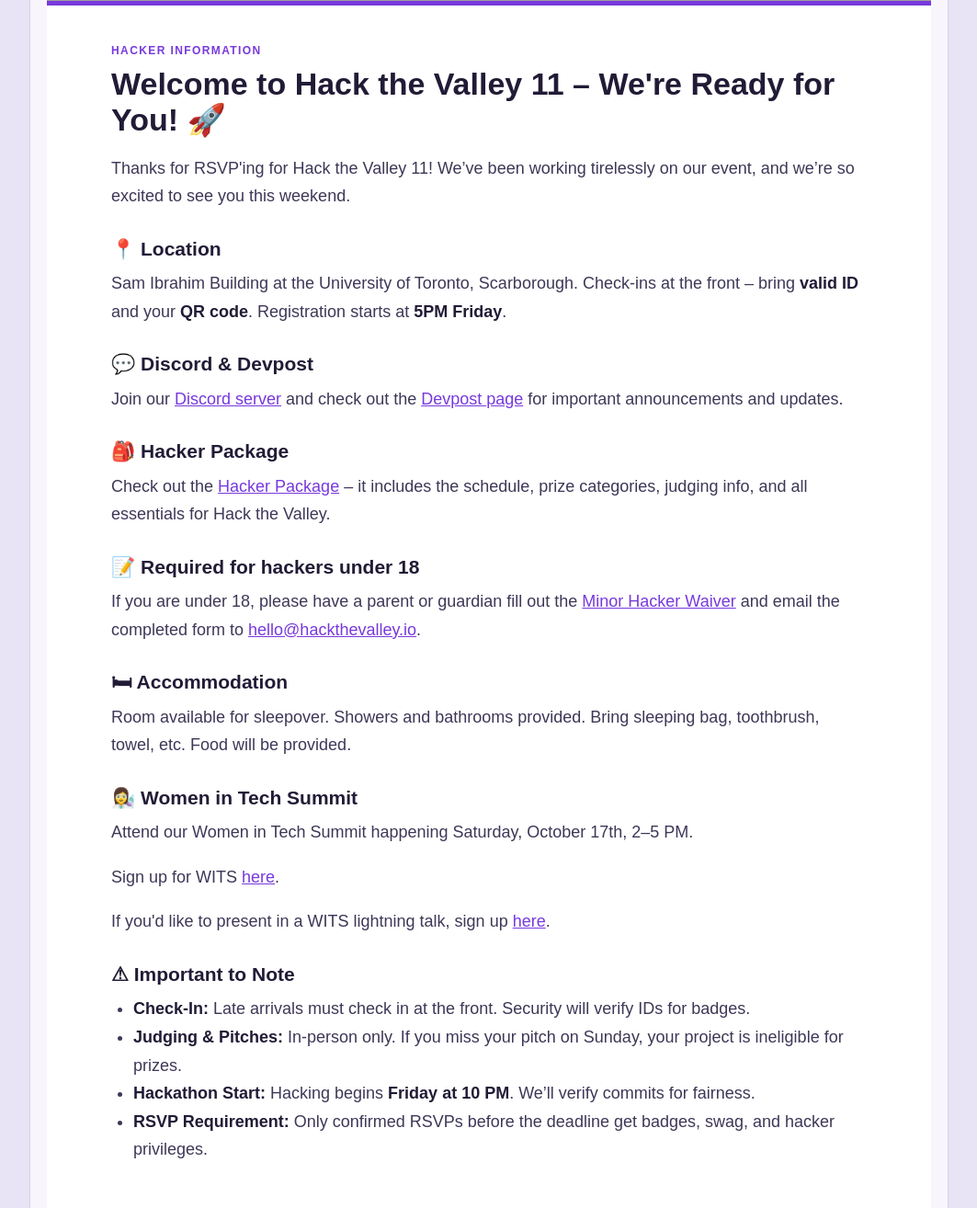
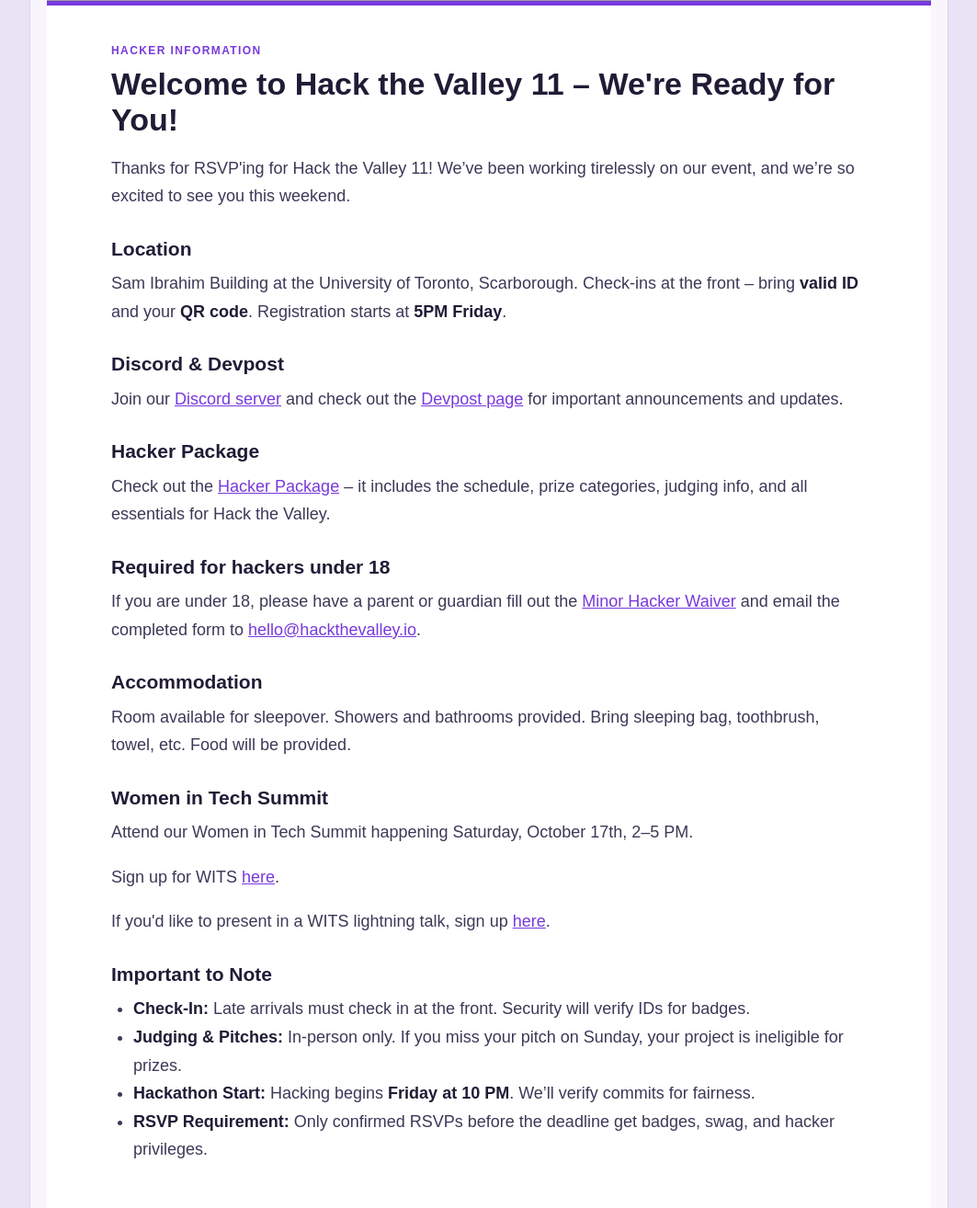
Before and after one commit to hackthevalley/hack-the-back, a Python web app: template templates/hacker_package.html in a window 1280 px wide. Shown: the part 772-2086 px from the top of the page at 92% size, without its empty margins (108-1171 px from the left). Run offline with Jinja, Linux system fonts and the light colour scheme; the template is opened without the code that fills it, so the values that code supplies are empty; grey boxes are pictures that could not be loaded.

Commit message:
Remove emojis

```diff
--- a/templates/hacker_package.html
+++ b/templates/hacker_package.html
@@ -86,30 +86,30 @@
                   <tr>
                     <td class="content-inner" style="padding: 42px 70px 44px; font-family: Arial, Helvetica, sans-serif; color: #3f3757">
                       <p class="eyebrow" style="margin: 0 0 10px; font-size: 12px; font-weight: bold; letter-spacing: 1.4px; text-transform: uppercase; color: #7839DC">Hacker information</p>
-                      <p class="heading" style="margin: 0 0 18px; font-size: 34px; line-height: 1.15; font-weight: bold; color: #221b36">Welcome to Hack the Valley 11 – We're Ready for You! 🚀</p>
+                      <p class="heading" style="margin: 0 0 18px; font-size: 34px; line-height: 1.15; font-weight: bold; color: #221b36">Welcome to Hack the Valley 11 – We're Ready for You!</p>
                       <p class="body-copy" style="margin: 0 0 18px; font-size: 18px; line-height: 1.7; color: #3f3757">Thanks for RSVP'ing for Hack the Valley 11! We’ve been working tirelessly on our event, and we’re so excited to see you this weekend.</p>
 
-                      <p class="section-heading" style="margin: 28px 0 8px; font-size: 21px; line-height: 1.35; font-weight: bold; color: #221b36">📍 Location</p>
+                      <p class="section-heading" style="margin: 28px 0 8px; font-size: 21px; line-height: 1.35; font-weight: bold; color: #221b36">Location</p>
                       <p class="body-copy" style="margin: 0 0 18px; font-size: 18px; line-height: 1.7; color: #3f3757">Sam Ibrahim Building at the University of Toronto, Scarborough. Check-ins at the front – bring <strong style="color: #221b36">valid ID</strong> and your <strong style="color: #221b36">QR code</strong>. Registration starts at <strong style="color: #221b36">5PM Friday</strong>.</p>
 
-                      <p class="section-heading" style="margin: 28px 0 8px; font-size: 21px; line-height: 1.35; font-weight: bold; color: #221b36">💬 Discord &amp; Devpost</p>
+                      <p class="section-heading" style="margin: 28px 0 8px; font-size: 21px; line-height: 1.35; font-weight: bold; color: #221b36">Discord &amp; Devpost</p>
                       <p class="body-copy" style="margin: 0 0 18px; font-size: 18px; line-height: 1.7; color: #3f3757">Join our <a href="{{ discord_link }}" target="_blank" rel="noopener noreferrer">Discord server</a> and check out the <a href="{{ devpost_link }}" target="_blank" rel="noopener noreferrer">Devpost page</a> for important announcements and updates.</p>
 
-                      <p class="section-heading" style="margin: 28px 0 8px; font-size: 21px; line-height: 1.35; font-weight: bold; color: #221b36">🎒 Hacker Package</p>
+                      <p class="section-heading" style="margin: 28px 0 8px; font-size: 21px; line-height: 1.35; font-weight: bold; color: #221b36">Hacker Package</p>
                       <p class="body-copy" style="margin: 0 0 18px; font-size: 18px; line-height: 1.7; color: #3f3757">Check out the <a href="{{ hacker_package_link }}" target="_blank" rel="noopener noreferrer">Hacker Package</a> – it includes the schedule, prize categories, judging info, and all essentials for Hack the Valley.</p>
 
-                      <p class="section-heading" style="margin: 28px 0 8px; font-size: 21px; line-height: 1.35; font-weight: bold; color: #221b36">📝 Required for hackers under 18</p>
+                      <p class="section-heading" style="margin: 28px 0 8px; font-size: 21px; line-height: 1.35; font-weight: bold; color: #221b36">Required for hackers under 18</p>
                       <p class="body-copy" style="margin: 0 0 18px; font-size: 18px; line-height: 1.7; color: #3f3757">If you are under 18, please have a parent or guardian fill out the <a href="https://raw.githubusercontent.com/hackthevalley/internal-resources/main/functions/static/htv11-hacker-liability-waiver.pdf" target="_blank" rel="noopener noreferrer">Minor Hacker Waiver</a> and email the completed form to <a href="mailto:hello@hackthevalley.io">hello@hackthevalley.io</a>.</p>
 
-                      <p class="section-heading" style="margin: 28px 0 8px; font-size: 21px; line-height: 1.35; font-weight: bold; color: #221b36">🛏 Accommodation</p>
+                      <p class="section-heading" style="margin: 28px 0 8px; font-size: 21px; line-height: 1.35; font-weight: bold; color: #221b36">Accommodation</p>
                       <p class="body-copy" style="margin: 0 0 18px; font-size: 18px; line-height: 1.7; color: #3f3757">Room available for sleepover. Showers and bathrooms provided. Bring sleeping bag, toothbrush, towel, etc. Food will be provided.</p>
 
-                      <p class="section-heading" style="margin: 28px 0 8px; font-size: 21px; line-height: 1.35; font-weight: bold; color: #221b36">👩‍🔬 Women in Tech Summit</p>
+                      <p class="section-heading" style="margin: 28px 0 8px; font-size: 21px; line-height: 1.35; font-weight: bold; color: #221b36">Women in Tech Summit</p>
                       <p class="body-copy" style="margin: 0 0 18px; font-size: 18px; line-height: 1.7; color: #3f3757">Attend our Women in Tech Summit happening Saturday, October 17th, 2–5 PM.</p>
                       <p class="body-copy" style="margin: 0 0 18px; font-size: 18px; line-height: 1.7; color: #3f3757">Sign up for WITS <a href="{{ wits_signup_link }}" target="_blank" rel="noopener noreferrer">here</a>.</p>
                       <p class="body-copy" style="margin: 0 0 18px; font-size: 18px; line-height: 1.7; color: #3f3757">If you'd like to present in a WITS lightning talk, sign up <a href="{{ wits_lightning_talk_signup_link }}" target="_blank" rel="noopener noreferrer">here</a>.</p>
 
-                      <p class="section-heading" style="margin: 28px 0 8px; font-size: 21px; line-height: 1.35; font-weight: bold; color: #221b36">⚠ Important to Note</p>
+                      <p class="section-heading" style="margin: 28px 0 8px; font-size: 21px; line-height: 1.35; font-weight: bold; color: #221b36">Important to Note</p>
                       <ul class="body-list" style="margin: 0 0 18px; padding-left: 24px; font-size: 18px; line-height: 1.7; color: #3f3757">
                         <li><strong style="color: #221b36">Check-In:</strong> Late arrivals must check in at the front. Security will verify IDs for badges.</li>
                         <li><strong style="color: #221b36">Judging &amp; Pitches:</strong> In-person only. If you miss your pitch on Sunday, your project is ineligible for prizes.</li>
@@ -145,7 +145,7 @@
                           </td>
                           <td class="footer-stack" width="20%" valign="top">
                             <p class="footer-heading" style="margin: 0 0 10px; font-size: 16px; font-weight: bold; text-transform: capitalize; color: #ffffff">Socials</p>
-                            <p class="footer-link footer-social-links" style="margin: 0; font-size: 14px; line-height: 1.45; color: #d5dced"><a href="https://www.linkedin.com/company/hack-the-valley" target="_blank" rel="noopener noreferrer" style="display: inline-block; font-size: 14px; line-height: 1.45; color: #d5dced; text-decoration: none">LinkedIn ↗</a><br /><a href="https://instagram.com/hackthevalley" target="_blank" rel="noopener noreferrer" style="display: inline-block; font-size: 14px; line-height: 1.45; color: #d5dced; text-decoration: none">Instagram ↗</a></p>
+                            <p class="footer-link footer-social-links" style="margin: 0; font-size: 14px; line-height: 1.45; color: #d5dced"><a href="https://www.linkedin.com/company/hack-the-valley" target="_blank" rel="noopener noreferrer" style="display: inline-block; font-size: 14px; line-height: 1.45; color: #d5dced; text-decoration: none">LinkedIn</a><br /><a href="https://instagram.com/hackthevalley" target="_blank" rel="noopener noreferrer" style="display: inline-block; font-size: 14px; line-height: 1.45; color: #d5dced; text-decoration: none">Instagram</a></p>
                           </td>
                         </tr>
                         <tr>
```
